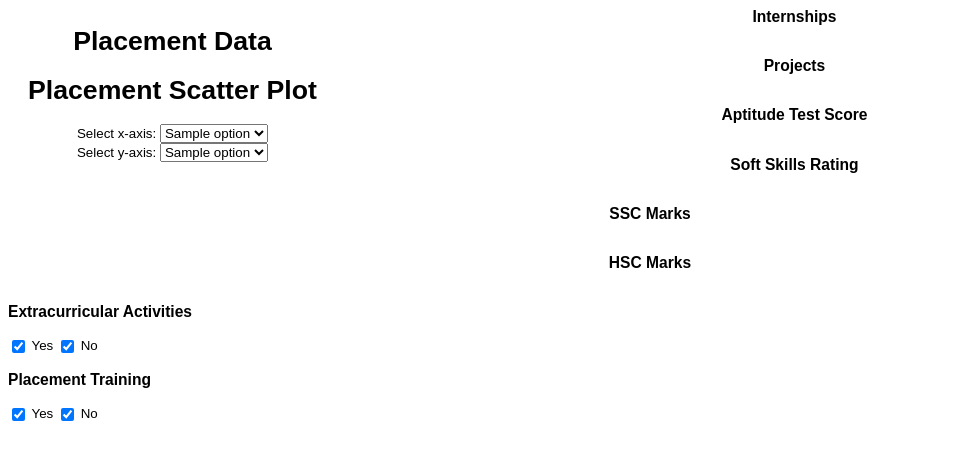
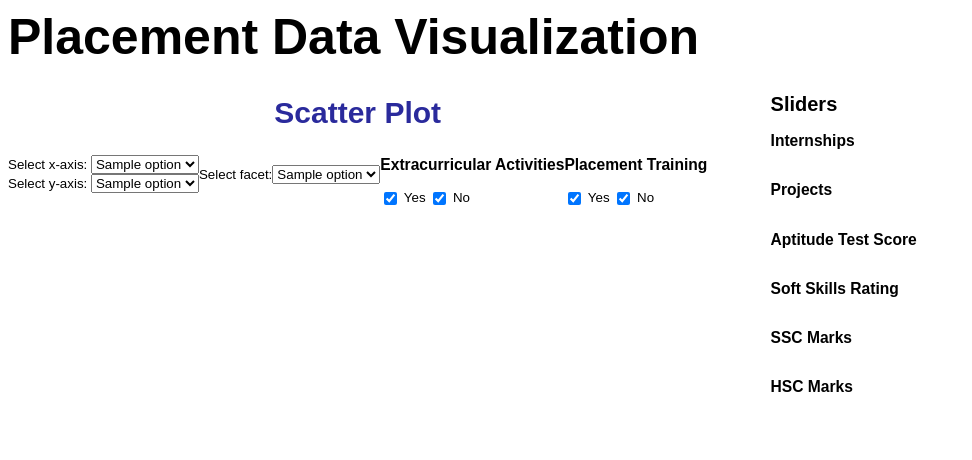
Before and after one commit to coopergolemme/cs178-midterm, a Python web app: template templates/index.html in a window 1280 px wide. Shown: the top 460 px of the page, without its empty margins (0-972 px from the left). Run offline with Jinja, Linux system fonts and the light colour scheme; the template is opened without the code that fills it: most values are stand-ins (such as "Sample title", 1, 10 or a date in 2020).

Commit message:
final before piazza post and axis extra space fixed
Co-authored-by: shamrockkkkk <shamrockkkkk@users.noreply.github.com>
Co-authored-by: Jack Adkins <jack-adkins@users.noreply.github.com>

```diff
--- a/static/css/style.css
+++ b/static/css/style.css
@@ -16,19 +16,17 @@ input {
 .noUi-active .noUi-tooltip {
   display: block;
 }
-.container
-{
-	text-align:center;
+.container {
+  text-align: center;
   padding-left: 20px;
 }
-.sliderHumidity
-{
-  text-align:center;
+.sliderHumidity {
+  text-align: center;
 }
 .tooltip {
   position: absolute;
   font-size: 12px;
-  width:  auto;
+  width: auto;
   height: auto;
   pointer-events: none;
   background-color: white;
@@ -42,3 +40,36 @@ input {
   stroke: #000;
   shape-rendering: crispEdges;
 }
+
+.scatterContainer {
+  text-align: left;
+  /* padding-left: 20px; */
+  display: flex;
+  flex-direction: row;
+}
+.title {
+  font-size: 50px;
+  font-weight: bold;
+  margin-bottom: 10px;
+}
+.plotTitle {
+  font-size: 30px;
+  font-weight: bold;
+  color: rgb(42, 42, 156);
+  margin-bottom: 10px;
+  text-align: center;
+}
+.scatterPlot {
+  display: flex;
+  flex-direction: column;
+}
+.sliders {
+  margin-left: 5%;
+}
+.choosers {
+  display: flex;
+  flex-direction: row;
+  justify-content: space-between;
+  align-items: center;
+  margin-bottom: 10px;
+}
--- a/static/js/script.js
+++ b/static/js/script.js
@@ -16,6 +16,15 @@ function draw_xaxis(plot_name, svg, height, scale) {
     .attr("class", plot_name + "-xaxis")
     .attr("transform", "translate(0," + height + ")")
     .call(d3.axisBottom(scale).tickSize(0));
+
+  // label
+  svg
+    .append("text")
+    .attr("class", plot_name + "-xlabel")
+    .attr("text-anchor", "middle")
+    .attr("x", width / 2)
+    .attr("y", height + margin.bottom - 5)
+    .text(document.getElementById("xAxisDropdown").value);
 }
 
 function draw_yaxis(plot_name, svg, scale) {
@@ -23,11 +32,21 @@ function draw_yaxis(plot_name, svg, scale) {
     .append("g")
     .attr("class", plot_name + "-yaxis")
     .call(d3.axisLeft(scale));
+
+  // label
+  svg
+    .append("text")
+    .attr("class", plot_name + "-ylabel")
+    .attr("text-anchor", "middle")
+    .attr("transform", "rotate(-90)")
+    .attr("x", -height / 2)
+    .attr("y", -margin.left + 15)
+    .text(document.getElementById("yAxisDropdown").value);
 }
 
 function draw_axis(plot_name, axis, svg, height, domain, range, discrete) {
   if (discrete) {
-    var scale = d3.scaleBand().domain(domain).range(range).padding([0.2]);
+    var scale = d3.scaleBand().domain(domain).range(range).padding([1]);
   } else {
     var scale = d3.scaleLinear().domain(domain).range(range);
   }
@@ -101,7 +120,7 @@ function draw_scatter(data, svg, scale) {
 
   scatter_scale = draw_axes(
     "scatter",
-    scatter1_svg,
+    svg,
     width,
     height,
     scale.slice(0, 2),
@@ -115,7 +134,7 @@ function draw_scatter(data, svg, scale) {
 
   x_axis = document.getElementById("xAxisDropdown").value;
   y_axis = document.getElementById("yAxisDropdown").value;
-  // Add dots to the scatterplot
+
   let dots = svg
     .append("g")
     .selectAll(".dot")
@@ -128,26 +147,42 @@ function draw_scatter(data, svg, scale) {
     .attr("stroke", "Black")
     .attr("stroke-width", 1)
     .attr("fill", "red");
-}
 
-// Function to update the selectedDays array
-function updateSelectedDays() {
-  var day = [];
+  //x-axis label
+  // svg
+  //   .append("text")
+  //   .attr("class", plot_name + "-xlabel")
+  //   .attr("text-anchor", "middle")
+  //   .attr("x", width / 2)
+  //   .attr("y", height + margin.bottom - 5)
+  //   .text(x_axis);
 
-  var checkedBoxes = d3.selectAll('input[type="checkbox"]:checked');
 
-  checkedBoxes.each(function () {
-    // console.log(this.value);
-    day.push(this.value);
-  });
+  // // //y-axis label
+  // svg
+  //   .append("text")
+  //   .attr("class", plot_name + "-ylabel")
+  //   .attr("text-anchor", "middle")
+  //   .attr("transform", "rotate(-90)")
+  //   .attr("x", -height / 2)
+  //   .attr("y", -margin.left + 15)
+  //   .text(y_axis);
 
-  // console.log("Selected Days:", day);
-  return day;
-}
+  // facet label
+  // const facet_name = document.getElementById("facetDropdown").value;
+  // const facet_value = svg.attr("id");
+  // svg.append("text")
+    // .attr("class", plot_name + "-title")
+    // .attr("text-anchor", "middle")
+    // .attr("x", width / 2)
+    // .attr("y", -margin.top / 2)
+    // .style("font-size", "16px")
+    // .style("font-weight", "bold")
+    // .text(facet + ": " + facet_value);
+  }
 
-// COMPLETED: Write a function that extracts the selected days and minimum/maximum values for each slider
+//Extracts the minimum/maximum values for each slider
 function get_params() {
-  //var day = []
   var internships = [0, 0];
   var projects = [0, 0];
   var aptitude = [0, 0];
@@ -155,11 +190,6 @@ function get_params() {
   var ssc_marks = [0, 0];
   var hsc_marks = [0, 0];
 
-  // extract and update the selected days
-  // day = updateSelectedDays();
-  // d3.selectAll(".checkboxDays").on("change", updateSelectedDays);
-
-  // extract and update the minimum and maximum values for each slider
   const internship_slider =
     document.getElementById("Internships-slider").noUiSlider;
   internships = [internship_slider.get()[0], internship_slider.get()[1]];
@@ -185,15 +215,13 @@ function get_params() {
     document.getElementById("HSC_Marks-slider").noUiSlider;
   hsc_marks = [hsc_marks_slider.get()[0], hsc_marks_slider.get()[1]];
 
+  const facet = document.getElementById("facetDropdown").value;
+
   const x_axis = document.getElementById("xAxisDropdown").value;
   const y_axis = document.getElementById("yAxisDropdown").value;
 
   console.log(x_axis);
   console.log(y_axis);
-
-  //console.log("Humidity:", humidity);
-  //console.log("Temp:", temp);
-  //console.log("Wind:", wind);
 
   let selected_options_EA = [];
   document
@@ -222,14 +250,27 @@ function get_params() {
     selected_options_PT: selected_options_PT,
     x_axis: x_axis,
     y_axis: y_axis,
+    facet: facet,
   };
 }
 
-// TODO: Write a function that removes the old data points and redraws the scatterplot
-function update_scatter(data, svg, scale) {
-  // removes the old data points
-  svg.selectAll(".dot").remove();
-  draw_scatter(data, svg, scale);
+// Removes the old data points and redraws the scatterplot
+function update_scatter(scatter_data_1, svg_1, scatter_data_2, svg_2, scale) {
+  // removes the old data points, axes, labels
+  svg_1.selectAll(".dot").remove();
+  svg_2.selectAll(".dot").remove();
+  svg_1.selectAll(".scatter-xaxis").remove();
+  svg_2.selectAll(".scatter-xaxis").remove();
+  svg_1.selectAll(".scatter-yaxis").remove();
+  svg_2.selectAll(".scatter-yaxis").remove();
+  svg_1.selectAll(".scatter-xlabel").remove();
+  svg_2.selectAll(".scatter-xlabel").remove();
+  svg_1.selectAll(".scatter-ylabel").remove();
+  svg_2.selectAll(".scatter-ylabel").remove();
+
+  // redraw the scatterplot
+  draw_scatter(scatter_data_1, svg_1, scale);
+  draw_scatter(scatter_data_2, svg_2, scale);
 }
 
 function update(scatter1_svg, scatter2_svg, scatter_scale) {
@@ -247,14 +288,11 @@ function update(scatter1_svg, scatter2_svg, scatter_scale) {
     var results = JSON.parse(JSON.stringify(await response.json()));
     console.log("Results:", results);
     update_scatter(
-      results["scatter_data"],
+      results["scatter_data_1"],
       scatter1_svg,
+      results["scatter_data_2"],
+      scatter2_svg,
       results["scatter_ranges"]
     );
-    // update_scatter(
-    //   results["scatter_data"],
-    //   scatter2_svg,
-    //   results["scatter_ranges"]
-    // );
   });
 }
--- a/templates/index.html
+++ b/templates/index.html
@@ -14,15 +14,13 @@
     <script src="static/js/script.js"></script>
   </header>
   <body>
-    <div class="container">
-      <div style="float: left">
-        <div>
-          <h1>Placement Data</h1>
-          <div id="content"></div>
-        </div>
-        <div>
-          <h1>Placement Scatter Plot</h1>
-          <div id="scatterplot_dropdown">
+    <h1 class="title">Placement Data Visualization</h1>
+    <div class="scatterContainer">
+      <div
+        id="scatterplot_dropdown"
+        class="scatterPlot">
+        <h1 class="plotTitle">Scatter Plot</h1>
+        <div class="choosers">
           <p>
             <label for="xAxisDropdown"> Select x-axis: </label>
             <select
@@ -42,41 +40,18 @@
               <option value="{{ option }}">{{ option }}</option>
               {% endfor %}
             </select>
+            <br />
           </p>
-          </div>
-        </div>
-        <div id="scatter"></div>
-      </div>
-      <h3>Internships</h3>
-      <div
-        id="Internships-slider"
-        style="width: 400pt; display: inline-block"></div>
-      <h3>Projects</h3>
-      <div
-        id="Projects-slider"
-        style="width: 400pt; display: inline-block"></div>
-      <h3>Aptitude Test Score</h3>
-      <div
-        id="AptitudeTestScore-slider"
-        style="width: 400pt; display: inline-block"></div>
-      <h3>Soft Skills Rating</h3>
-      <div
-        id="SoftSkillsRating-slider"
-        style="width: 400pt; display: inline-block"></div>
-      <h3>SSC Marks</h3>
-      <div
-        id="SSC_Marks-slider"
-        style="width: 400pt; display: inline-block"></div>
-      <h3>HSC Marks</h3>
-      <div
-        id="HSC_Marks-slider"
-        style="width: 400pt; display: inline-block"></div>
-    </div>
-
+          <label for="facetDropdown"> Select facet: </label>
+          <select
+            id="facetDropdown"
+            onchange="update(scatter1_svg, scatter2_svg, scatter_scale)">
+            {% for option in facet_options %}
+            <option value="{{ option }}">{{ option }}</option>
+            {% endfor %}
+          </select>
           <!-- Checkbox section for ExtracurricularActivities -->
-    <div
-      id="extracurricular-filter"
-      style="margin-top: 10px">
+          <div id="extracurricular-filter">
             <h3>Extracurricular Activities</h3>
             <input
               type="checkbox"
@@ -95,9 +70,7 @@
           </div>
 
           <!-- Checkbox section for PlacementTraining -->
-    <div
-      id="placement-training-filter"
-      style="margin-top: 10px">
+          <div id="placement-training-filter">
             <h3>Placement Training</h3>
             <input
               type="checkbox"
@@ -114,6 +87,37 @@
               checked />
             <label>No</label>
           </div>
+        </div>
+        <div id="scatter"></div>
+      </div>
+      <div class="sliders">
+        <h2>Sliders</h2>
+        <h3>Internships</h3>
+        <div
+          id="Internships-slider"
+          style="width: 300pt; display: inline-block"></div>
+        <h3>Projects</h3>
+        <div
+          id="Projects-slider"
+          style="width: 300pt; display: inline-block"></div>
+        <h3>Aptitude Test Score</h3>
+        <div
+          id="AptitudeTestScore-slider"
+          style="width: 300pt; display: inline-block"></div>
+        <h3>Soft Skills Rating</h3>
+        <div
+          id="SoftSkillsRating-slider"
+          style="width: 300pt; display: inline-block"></div>
+        <h3>SSC Marks</h3>
+        <div
+          id="SSC_Marks-slider"
+          style="width: 300pt; display: inline-block"></div>
+        <h3>HSC Marks</h3>
+        <div
+          id="HSC_Marks-slider"
+          style="width: 300pt; display: inline-block"></div>
+      </div>
+    </div>
   </body>
   <script>
     margin = {top: 45, right: 30, bottom: 30, left: 45},
@@ -127,7 +131,6 @@
     scatter1_svg = draw_svg('scatter', margin, width, height)
     scatter2_svg = draw_svg('scatter', margin, width, height)
     scatter_scale = draw_axes('scatter', scatter1_svg, width, height, {{scatter_ranges[:2]}}, {{scatter_ranges[2:]}}, false)
-
 
     console.log("Selected x-axis:", x_option);
     console.log("Selected y-axis:", y_option);
```
Also changed, not shown: app.py (+22 -61 lines). Lines whose indentation alone changed are shown as unchanged.
